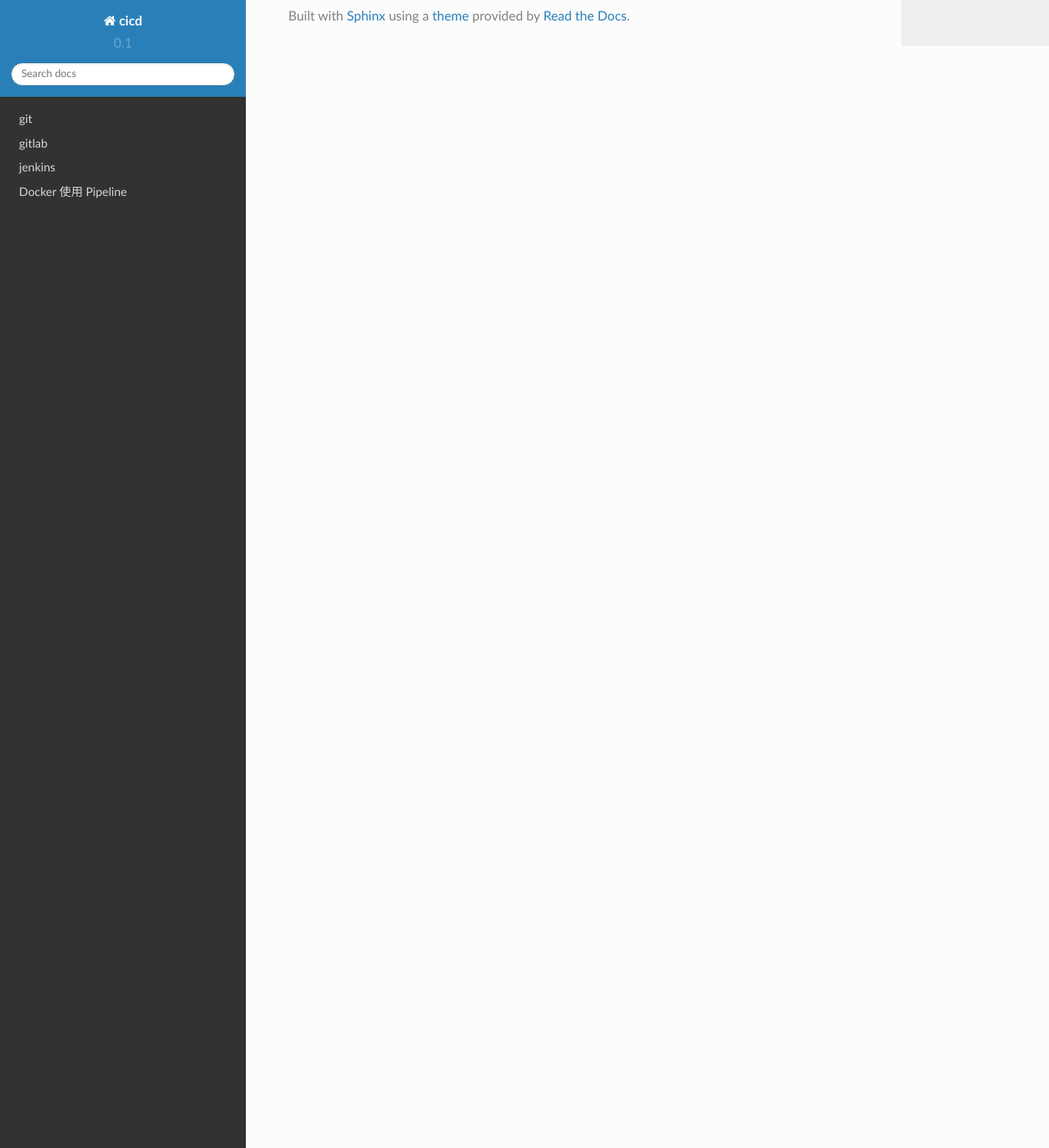
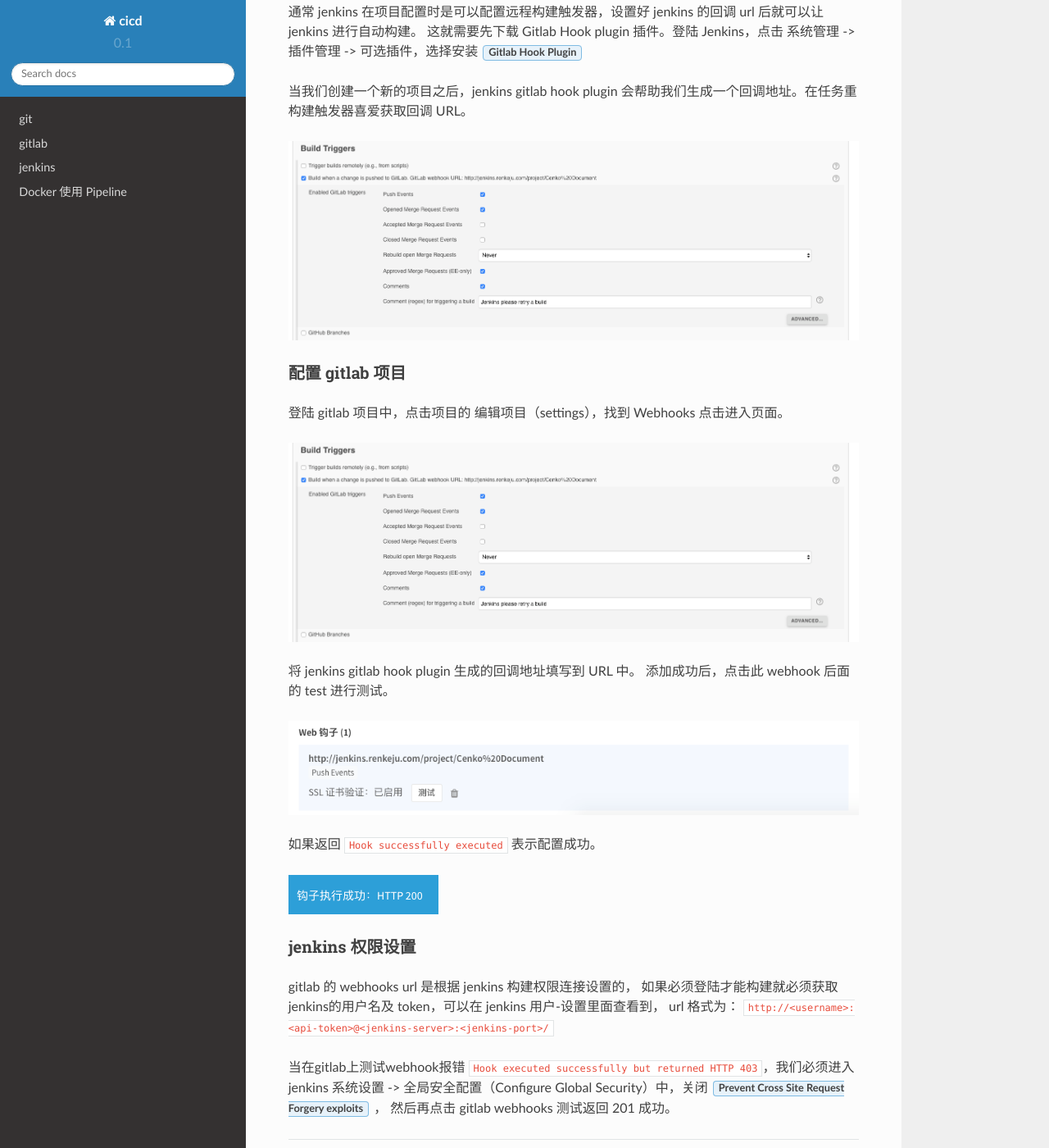
Before and after one commit to 81192/cicd-docs, a Sphinx documentation site: the page built from source/jenkins/webhook.rst, in a window 1280 px wide and 1400 px high, scrolled down 5004 px. Shown: the whole window at 82% size. Built offline with Sphinx 7.4.7 and the Read the Docs theme 2.0.0, drawn with Linux system fonts in a browser that asks for light colours.

Commit message:
add webhook #2

```diff
--- a/source/jenkins/webhook.rst
+++ b/source/jenkins/webhook.rst
@@ -69,3 +69,40 @@ webhook 页面配置钩子；完成后点击 :guilabel:`Add webhook`
 
 Gitlab webhook
 """"""""""""""""""""
+
+配置 Gitlab hook 插件
+''''''''''''''''''''''''
+
+通常 jenkins 在项目配置时是可以配置远程构建触发器，设置好 jenkins 的回调 url 后就可以让 jenkins 进行自动构建。
+这就需要先下载 Gitlab Hook plugin 插件。登陆 Jenkins，点击 系统管理 -> 插件管理 -> 可选插件，选择安装 :guilabel:`Gitlab Hook Plugin`
+
+当我们创建一个新的项目之后，jenkins gitlab hook plugin 会帮助我们生成一个回调地址。在任务重构建触发器喜爱获取回调 URL。
+
+.. image:: /images/jenkins/jenkins_gitlab_hook_plugin.png
+
+配置 gitlab 项目
+''''''''''''''''''''
+
+登陆 gitlab 项目中，点击项目的 编辑项目（settings），找到 Webhooks 点击进入页面。
+
+.. image:: /images/jenkins/jenkins_gitlab_hook_plugin.png
+
+将 jenkins gitlab hook plugin 生成的回调地址填写到 URL 中。
+添加成功后，点击此 webhook 后面的 test 进行测试。
+
+.. image:: /images/jenkins/jenkins_webhook_test.png
+
+如果返回 ``Hook successfully executed`` 表示配置成功。
+
+.. image:: /images/jenkins/gitlab_webhook_test_state.png
+
+jenkins 权限设置
+''''''''''''''''''''''''
+
+gitlab 的 webhooks url 是根据 jenkins 构建权限连接设置的，
+如果必须登陆才能构建就必须获取jenkins的用户名及 token，可以在 jenkins 用户-设置里面查看到，
+url 格式为： ``http://<username>:<api-token>@<jenkins-server>:<jenkins-port>/``
+
+当在gitlab上测试webhook报错 ``Hook executed successfully but returned HTTP 403``，我们必须进入 jenkins
+系统设置 -> 全局安全配置（Configure Global Security）中，关闭 :guilabel:`Prevent Cross Site Request Forgery exploits` ，
+然后再点击 gitlab webhooks 测试返回 201 成功。
```
Also changed, not shown: source/images/jenkins/gitlab_webhook_test_state.png (added), source/images/jenkins/gitlab_webhooks_add.png (added), source/images/jenkins/jenkins_gitlab_hook_plugin.png (added), source/images/jenkins/jenkins_webhook_test.png (added), 12 other files.
